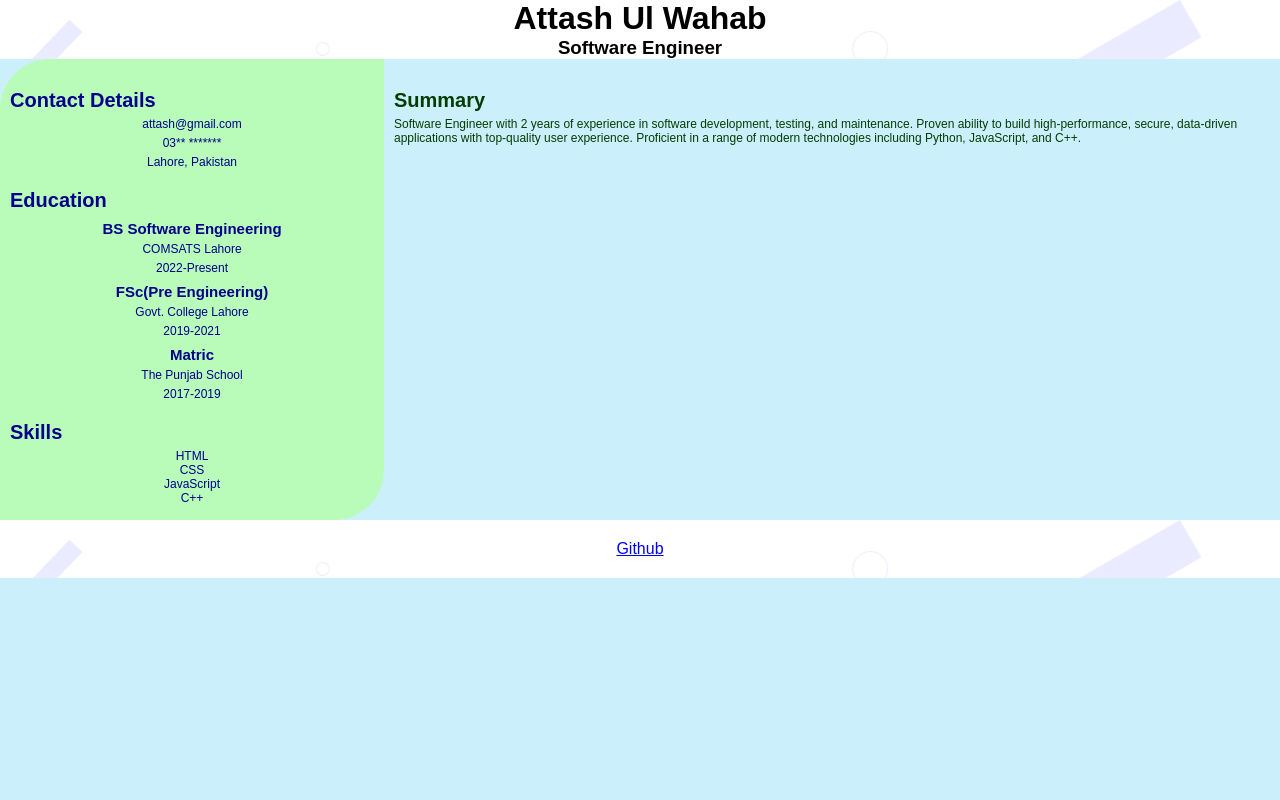
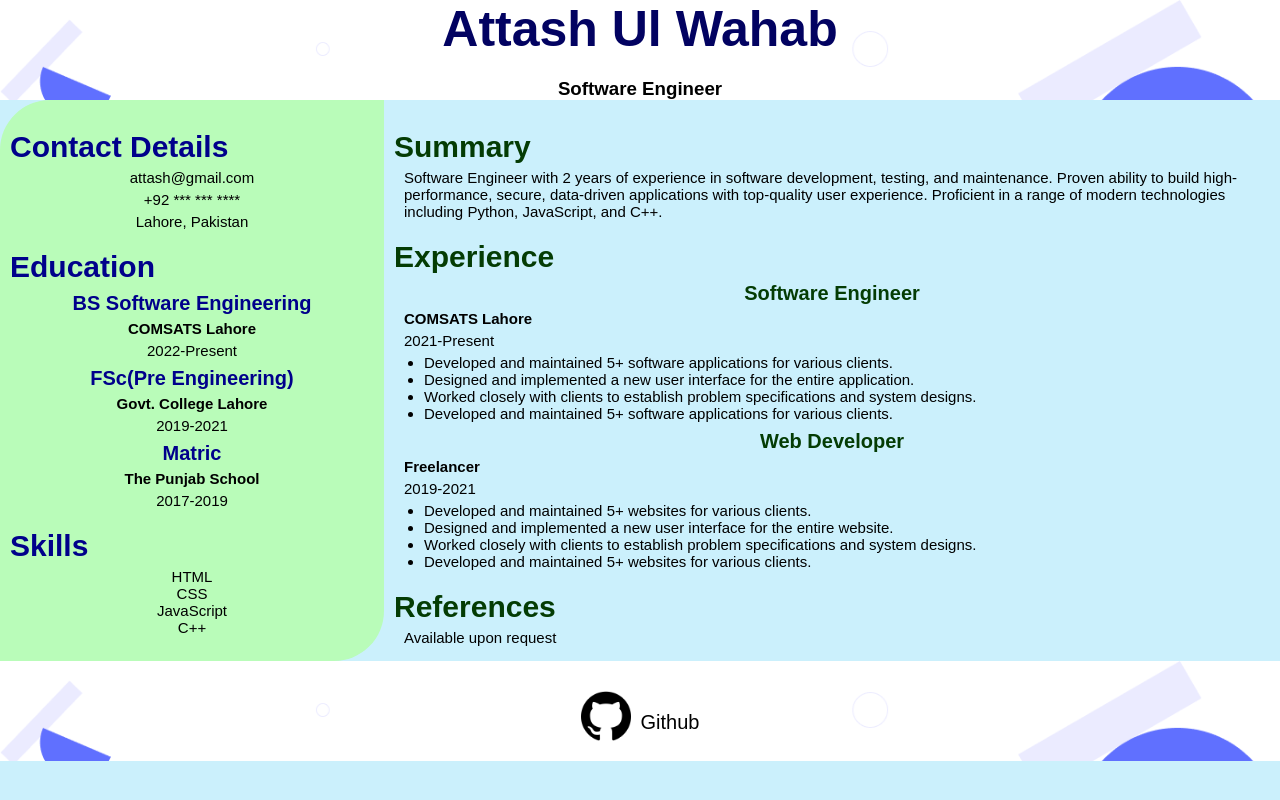
Before and after one commit to Attash2312/CV, a website: page index.html in a window 1280 px wide. Drawn offline with Linux system fonts and the light colour scheme.

Commit message:
completed CV

```diff
--- a/index.html
+++ b/index.html
@@ -17,7 +17,7 @@
             <section class="contact">
                 <h2>Contact Details</h2>
                 <p>attash@gmail.com</p>
-                <p>03** *******</p>
+                <p>+92 *** *** ****</p>
                 <p>Lahore, Pakistan</p>
 
             </section>
@@ -25,13 +25,13 @@
             <section class="education">
                 <h2>Education</h2>
                 <h3>BS Software Engineering</h3>
-                <p>COMSATS Lahore</p>
+                <p><strong>COMSATS Lahore</strong></p>
                 <p>2022-Present</p>
                 <h3>FSc(Pre Engineering)</h3>
-                <p>Govt. College Lahore</p>
+                <p><strong>Govt. College Lahore</strong></p>
                 <p>2019-2021</p>
                 <h3>Matric</h3>
-                <p>The Punjab School</p>
+                <p><strong>The Punjab School</strong></p>
                 <p>2017-2019</p>
             </section>
             <section class="skills">
@@ -49,10 +49,37 @@
                 <h2>Summary</h2>
                 <p>Software Engineer with 2 years of experience in software development, testing, and maintenance. Proven ability to build high-performance, secure, data-driven applications with top-quality user experience. Proficient in a range of modern technologies including Python, JavaScript, and C++.</p>
             </section>
+
+            <section class="experience">
+                <h2>Experience</h2>
+                <h3>Software Engineer</h3>
+                <p><strong>COMSATS Lahore</strong></p>
+                <p>2021-Present</p>
+                <ul>
+                    <li>Developed and maintained 5+ software applications for various clients.</li>
+                    <li>Designed and implemented a new user interface for the entire application.</li>
+                    <li>Worked closely with clients to establish problem specifications and system designs.</li>
+                    <li>Developed and maintained 5+ software applications for various clients.</li>
+                </ul>
+                <h3>Web Developer</h3>
+                <p><strong>Freelancer</strong></p>
+                <p>2019-2021</p>
+                <ul>
+                    <li>Developed and maintained 5+ websites for various clients.</li>
+                    <li>Designed and implemented a new user interface for the entire website.</li>
+                    <li>Worked closely with clients to establish problem specifications and system designs.</li>
+                    <li>Developed and maintained 5+ websites for various clients.</li>
+            </section>
+
+            <section class="references">
+                <h2>References</h2>
+                <p>Available upon request</p>
+            </section>
         </div>
     </div>
 
     <footer>
+        <img src="images/github logo.png" alt="">
         <a href="https://github.com/Attash2312">Github</a>
     </footer>
 </body>
--- a/style.css
+++ b/style.css
@@ -3,6 +3,19 @@
   padding: 0;
   box-sizing: border-box;
   font-family: sans-serif;
+}
+
+header h1 {
+    color: rgb(2, 2, 97);
+    font-size: 50px;
+    margin-bottom: 20px;
+}
+
+header h2 {
+    color: darkblue;
+    font-size: 30px;
+    margin-top: 20px;
+    margin-bottom: 20px;
 }
 
 header {
@@ -31,14 +44,14 @@ body {
 
 .left-part h2{
     color: darkblue;
-    font-size: 20px;
+    font-size: 30px;
     margin-bottom: 5px;
     margin-top: 20px;
 }
 
 .left-part h3{
     color: darkblue;
-    font-size: 15px;
+    font-size: 20px;
     margin-top: 8px;
     margin-bottom: 5px;
     text-align: center;
@@ -46,15 +59,13 @@ body {
 
 
 .left-part p{
-    color: darkblue;
-    font-size: 12px;
+    font-size: 15px;
     margin-bottom: 5px;
     text-align: center;
 }
 
 .left-part ul{
-    color: darkblue;
-    font-size: 12px;
+    font-size: 15px;
     margin-bottom: 5px;
     text-align: center;
     list-style: none;
@@ -69,15 +80,29 @@ body {
 
 .right-part h2{
     color: rgb(4, 60, 4);
-    font-size: 20px;
+    font-size: 30px;
     margin-bottom: 5px;
     margin-top: 20px;
 }
 
+.right-part h3{
+    color: rgb(4, 60, 4);
+    font-size: 20px;
+    margin-top: 8px;
+    margin-bottom: 5px;
+    text-align: center;
+}
+
 .right-part p{
-    color: rgb(4, 60, 4);
-    font-size: 12px;
+    font-size: 15px;
     margin-bottom: 5px;
+    padding-left: 10px;
+}
+
+.right-part ul{
+    font-size: 15px;
+    margin-bottom: 5px;
+    padding-left: 30px;
 }
 
 footer {
@@ -90,4 +115,21 @@ footer {
   bottom: 0;
   width: 100%;
   background-color: white;
+  display: flex;
+    justify-content: center;
+
 }
+
+footer img{
+    width: 50px;
+    height: 50px;
+    margin-top: 10px;
+}
+
+footer a{
+    color: black;
+    text-decoration: none;
+    font-size: 20px;
+    margin-top: 30px;
+    margin-left: 10px;
+}
```
Also changed, not shown: images/github logo.png (added).
